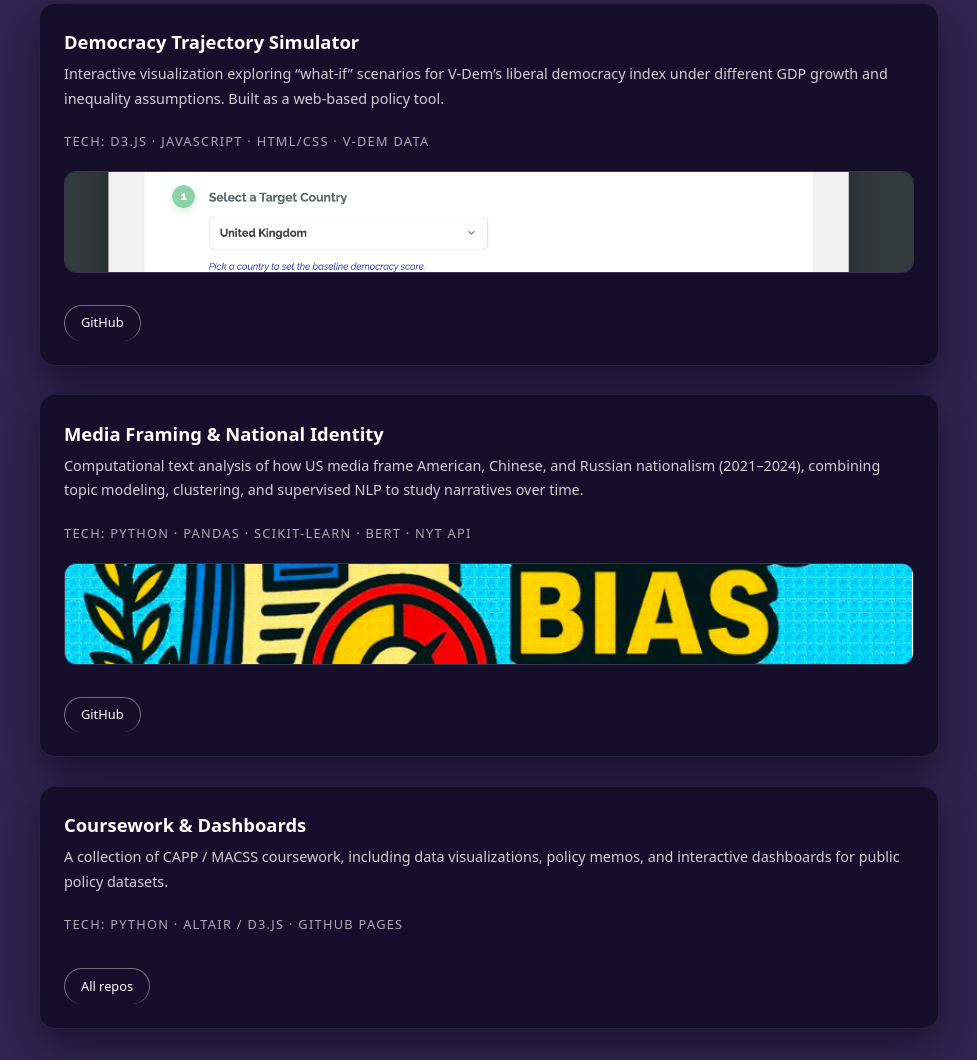
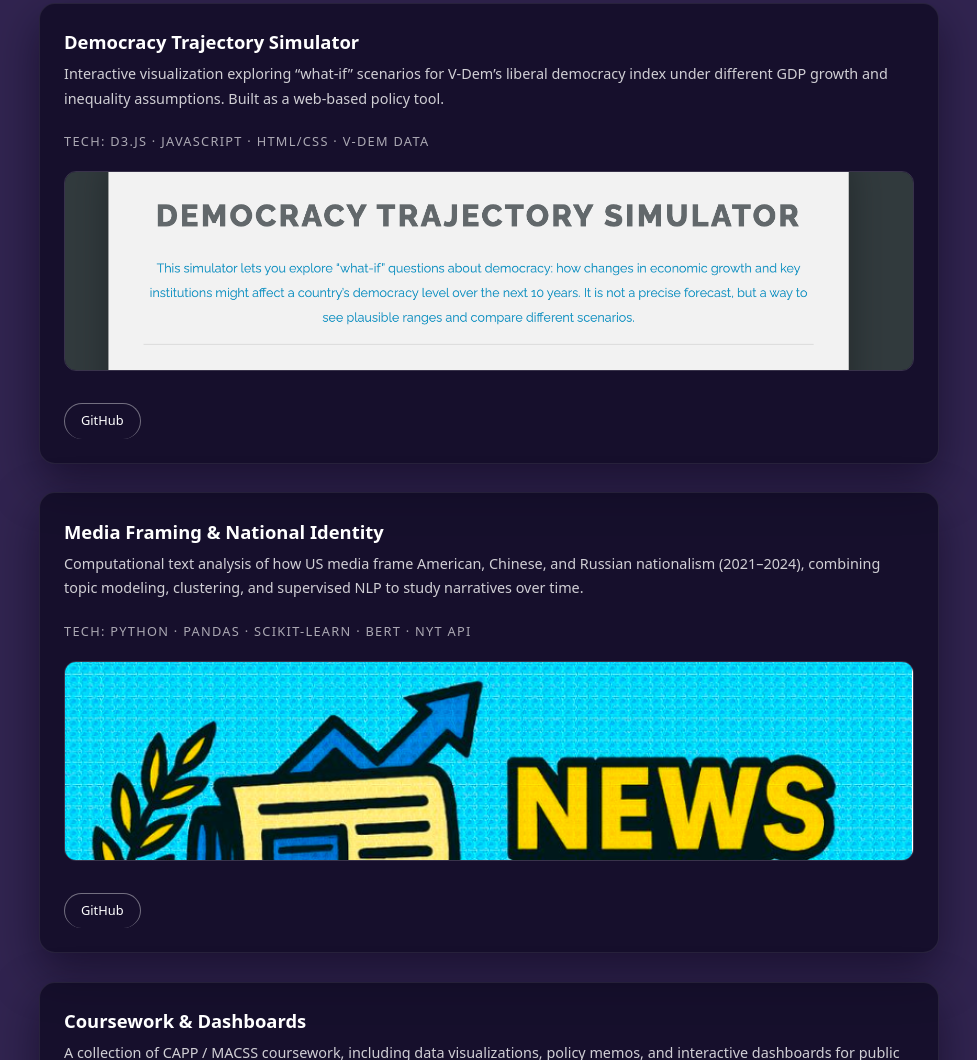
Before and after one commit to ralphluo11/ralphluo11.github.io, a plain HTML site: page index.html in a window 1280 px wide. Shown: the part 985-2045 px from the top of the page, without its empty margins (271-1248 px from the left). Drawn offline with Linux system fonts and the light colour scheme.

Commit message:
Clean up CSS by removing comments and updating styles
Removed unnecessary comments and adjusted styles for images and project media.

```diff
--- a/style.css
+++ b/style.css
@@ -1,5 +1,3 @@
-/* Basic reset */
-
 *,
 *::before,
 *::after {
@@ -11,8 +9,6 @@ html, body {
   padding: 0;
 }
 
-/* Base */
-
 body {
   font-family: system-ui, -apple-system, BlinkMacSystemFont, "Segoe UI", sans-serif;
   background: #312450;
@@ -22,12 +18,9 @@ body {
   text-rendering: optimizeLegibility;
 }
 
-/* When loading (we just remove it with JS later) */
 body.is-preload * {
   transition: none !important;
 }
-
-/* Links */
 
 a {
   color: inherit;
@@ -40,8 +33,6 @@ a:hover {
   color: #ffffff;
   border-bottom-color: transparent;
 }
-
-/* Sidebar */
 
 #sidebar {
   position: fixed;
@@ -95,13 +86,9 @@ a:hover {
   color: #ffffff;
 }
 
-/* Wrapper */
-
 #wrapper {
   margin-left: 15rem;
 }
-
-/* Generic section layout */
 
 .wrapper {
   padding: 4.5rem 2.2rem;
@@ -118,13 +105,9 @@ a:hover {
   margin: 0 auto;
 }
 
-/* Alternate background */
-
 .wrapper.style-alt {
   background: rgba(12, 10, 30, 0.6);
 }
-
-/* Headings & text */
 
 h1, h2, h3, h4 {
   color: #ffffff;
@@ -150,8 +133,6 @@ p {
   color: transparent;
 }
 
-/* Intro section */
-
 #intro h2 {
   font-size: 2.2rem;
 }
@@ -160,8 +141,6 @@ p {
   max-width: 36rem;
   font-size: 0.98rem;
 }
-
-/* Buttons */
 
 .actions {
   list-style: none;
@@ -211,8 +190,6 @@ p {
   filter: brightness(1.1);
 }
 
-/* Section titles */
-
 .section-title {
   font-size: 1.6rem;
   margin-bottom: 0.5rem;
@@ -223,8 +200,6 @@ p {
   max-width: 40rem;
   opacity: 0.85;
 }
-
-/* Features / projects grid */
 
 .features {
   display: grid;
@@ -257,8 +232,6 @@ p {
   margin-top: 0.4rem;
 }
 
-/* Images / media */
-
 img,
 video {
   max-width: 100%;
@@ -271,16 +244,16 @@ video {
   border-radius: 0.75rem;
   overflow: hidden;
   border: 1px solid rgba(255, 255, 255, 0.15);
+  height: 200px;
 }
 
 .project-media img {
   width: 100%;
-  max-height: 100px;
+  height: 100%;
   object-fit: cover;
+  object-position: top center;
   display: block;
 }
-
-/* Contact grid */
 
 .contact-grid {
   display: grid;
@@ -299,8 +272,6 @@ video {
   margin: 0;
 }
 
-/* Footer */
-
 #footer {
   padding: 1.8rem 2.2rem 2.2rem;
   background: #241733;
@@ -317,8 +288,6 @@ video {
   text-align: center;
 }
 
-/* Simple fade-up effect (no JS needed actually) */
-
 .fade-up .inner {
   animation: fadeUp 0.8s ease-out;
 }
@@ -333,8 +302,6 @@ video {
     transform: translateY(0);
   }
 }
-
-/* Responsive */
 
 @media (max-width: 960px) {
   #sidebar {
```
